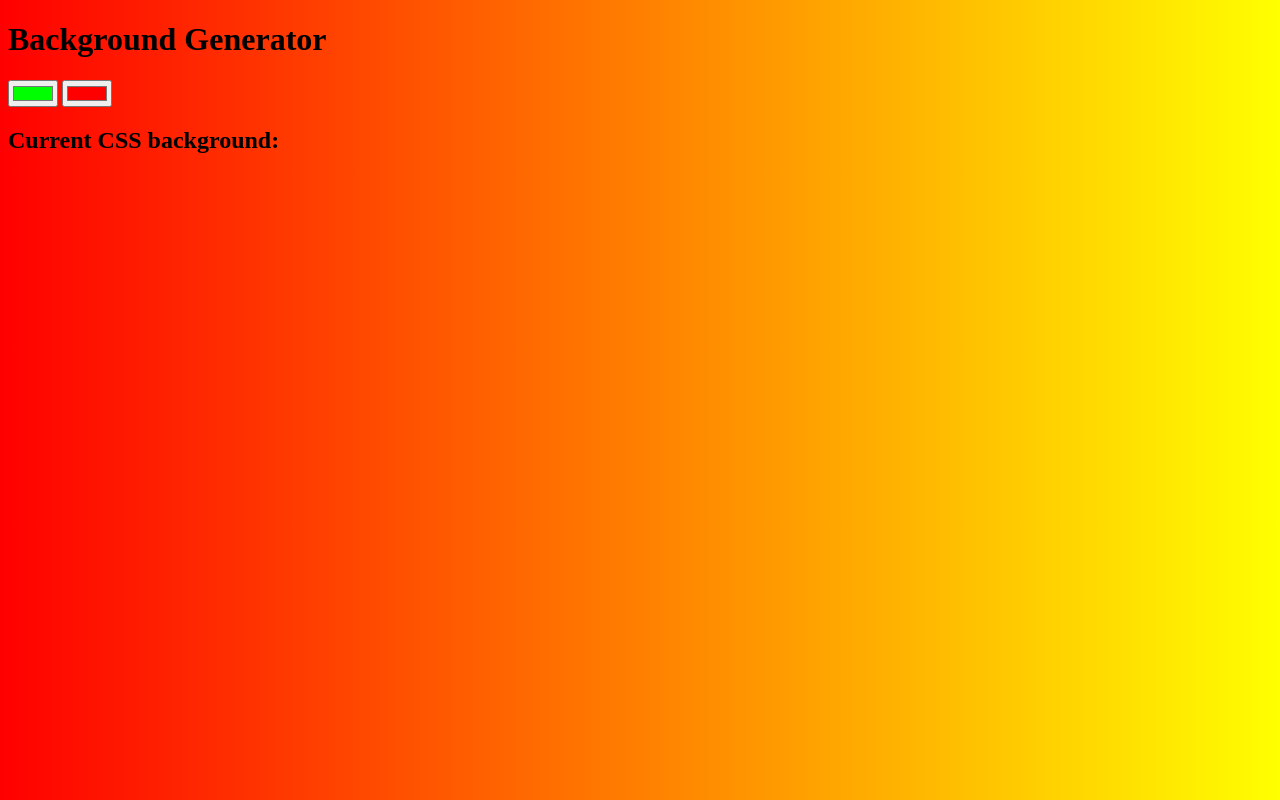
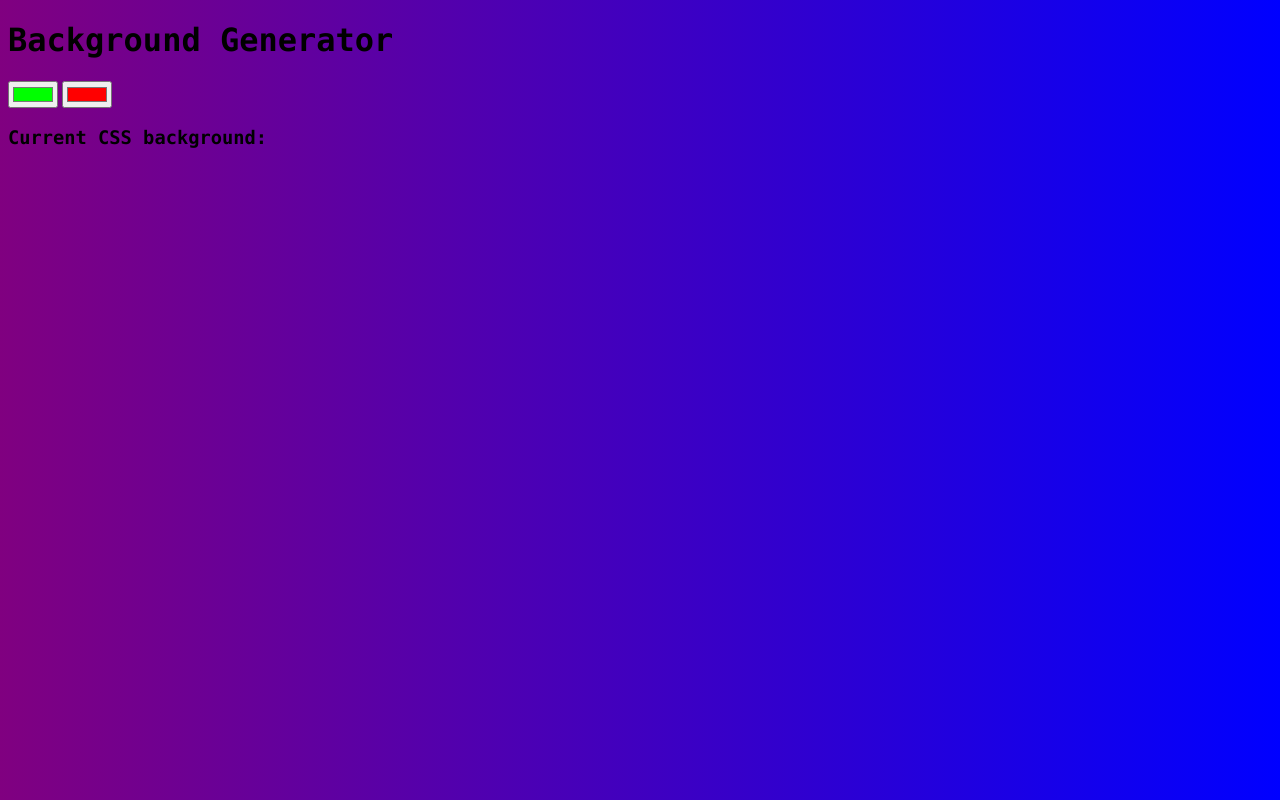
Before and after one commit to SymPiracha/background-color-generator, a website with bundled scripts: page index.html in a window 1280 px wide. Built offline with nearby package versions, Linux system fonts and the light colour scheme.

Commit message:
changed look

```diff
--- a/index.html
+++ b/index.html
@@ -8,8 +8,8 @@
 	<h1> Background Generator</h1>
 	<input class="color1" type="color" name="color1" value="#00ff00">
 	<input class="color2" type="color" name="color2" value="#ff0000">
-	<h2>Current CSS background:</h2>
-	<h3></h3>
+	<h3>Current CSS background:</h2>
+	<h5></h5>
 	<script type="text/javascript" src="script.js"></script>
 </body>
 </html>
--- a/style.css
+++ b/style.css
@@ -1,3 +1,6 @@
 body {
-	background:linear-gradient(to right, red,yellow);
+	background:linear-gradient(to right, purple,blue);
 }
+h1,h3 {
+	font-family: "Lucida Console", Courier, monospace;
+}
```
